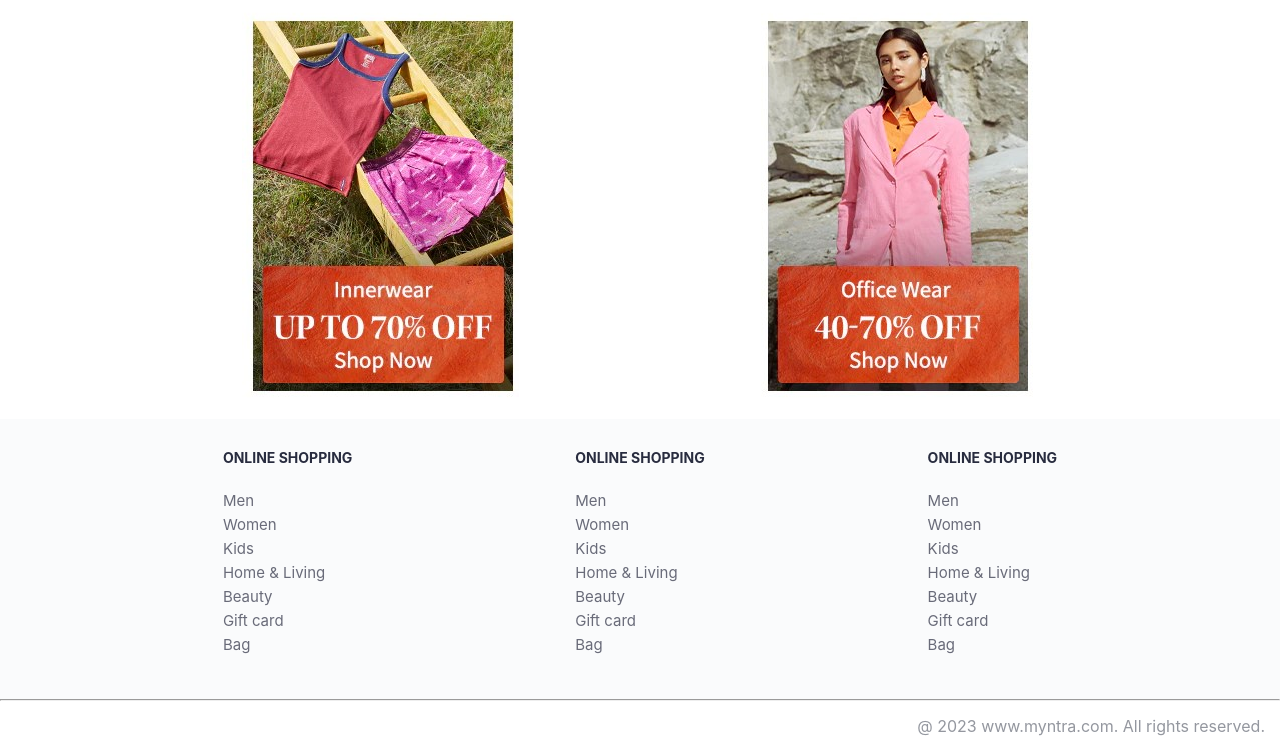
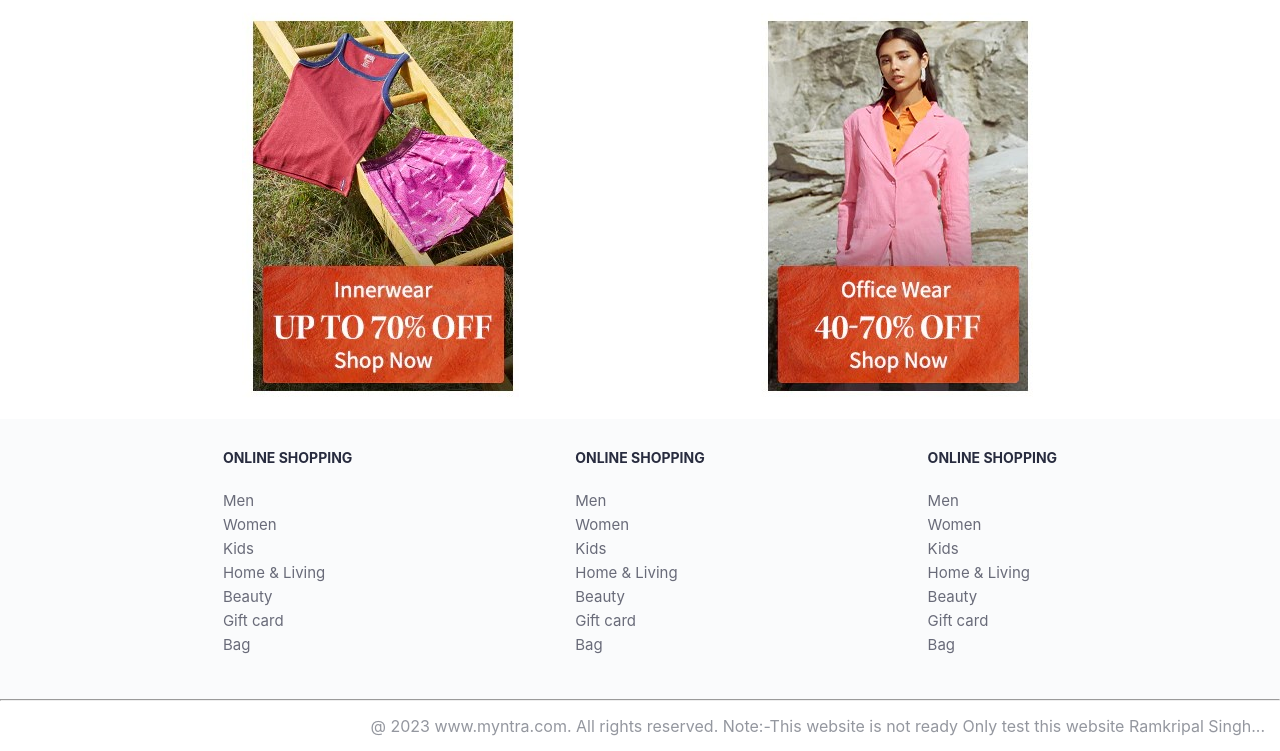
Before and after one commit to RAMKRIPAL23/myntrarsinghp, a plain HTML site: page index.html in a window 1280 px wide. Shown: the part 2454-3205 px from the top of the page. Drawn offline with nearby package versions, Linux system fonts and the light colour scheme.

Commit message:
Update index.html

```diff
--- a/index.html
+++ b/index.html
@@ -116,6 +116,7 @@
         <hr>
         <div class="copyright">
             @ 2023 www.myntra.com. All rights reserved.
+            Note:-This website is not ready Only test this website Ramkripal Singh...
         </div>
     </footer>
 </body>
```
